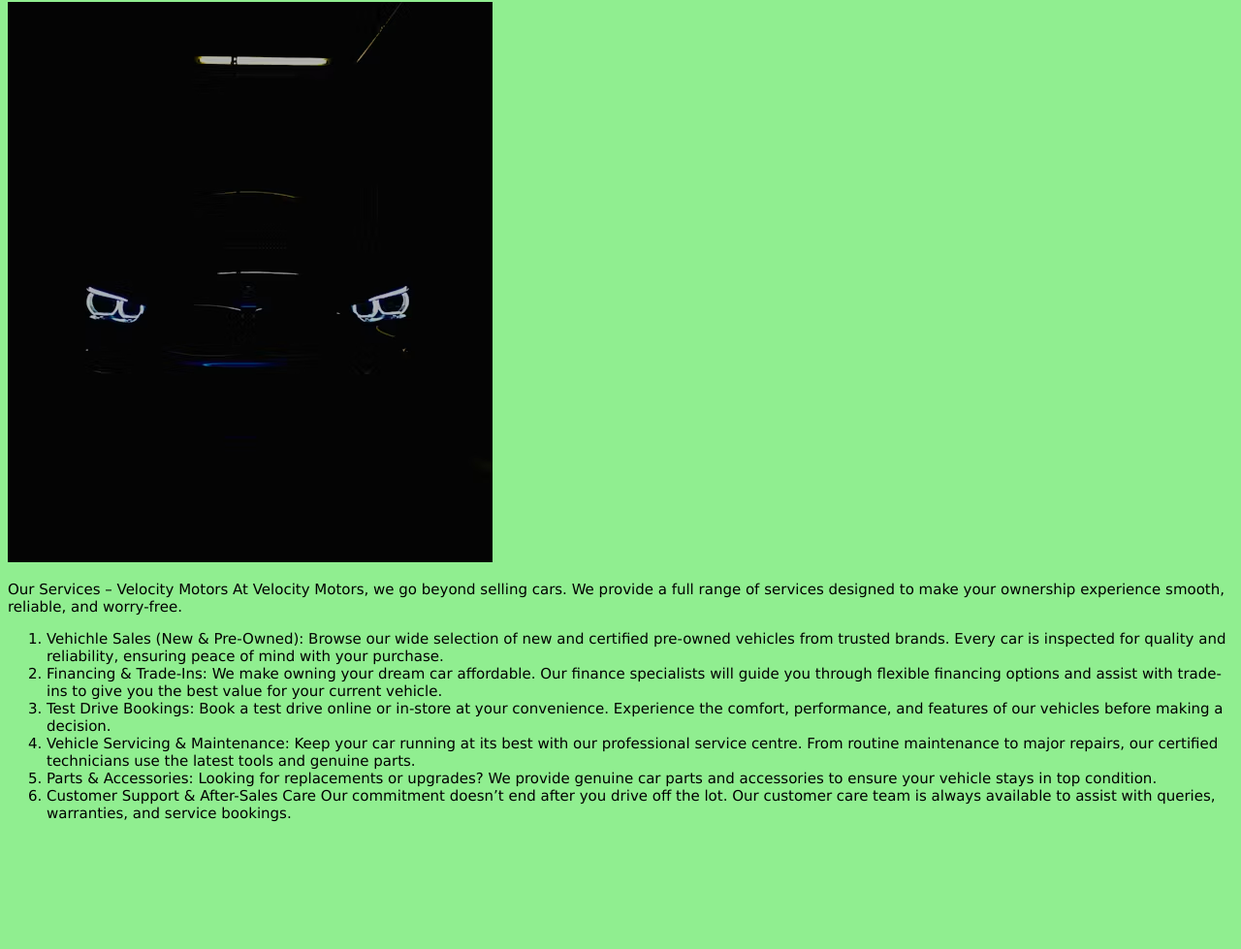
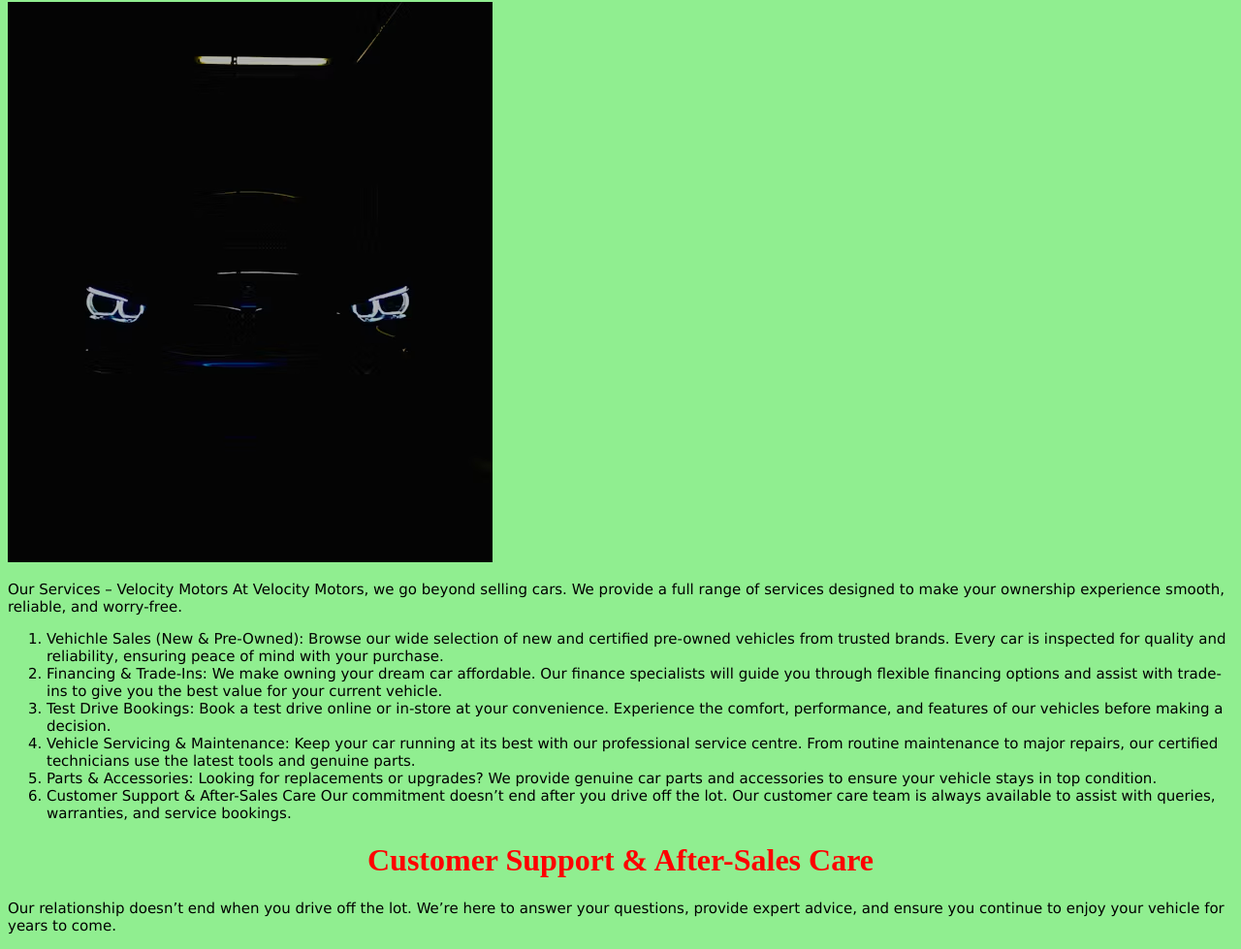
Before and after one commit to sunnyboy-rasebeka/velocitymotors, a plain HTML site: page services.html in a window 1280 px wide. Shown: the part 104-1083 px from the top of the page at 97% size. Before the commit the page ends 967 px from the top, so only its background shows below. Drawn offline with Linux system fonts and the light colour scheme.

Commit message:
Content Added

```diff
--- a/services.html
+++ b/services.html
@@ -39,6 +39,12 @@
             </li>
         </ol>
 
+        <h1>Customer Support & After-Sales Care</h1>
+
+        <p>Our relationship doesn’t end when you drive off the lot. We’re here to answer your questions, provide expert advice, and ensure you continue to enjoy your vehicle for years to come.</p>
+
+
+
 
     </body>
 </html>
```
